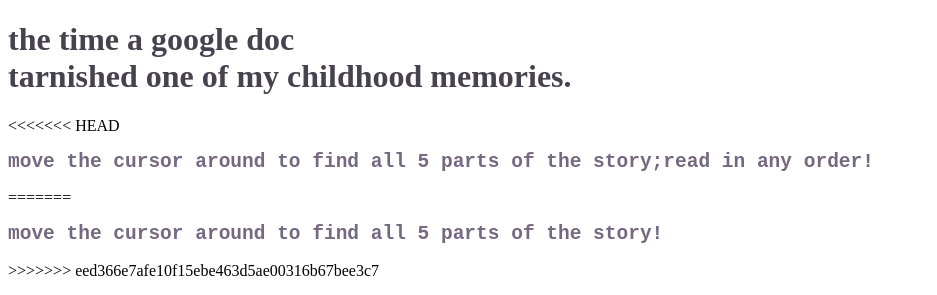
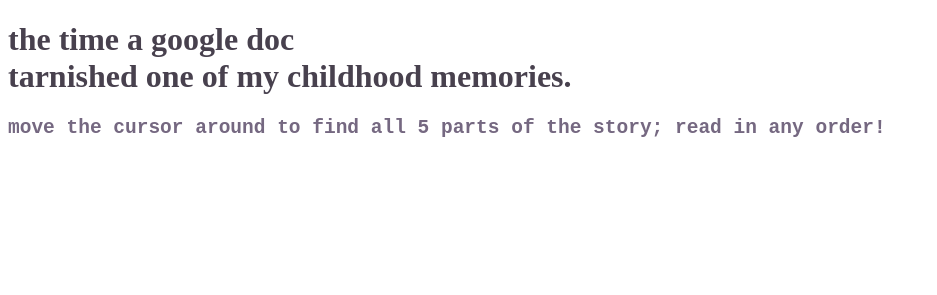
Before and after one commit to kuhoo09/InteractionS24, a plain HTML site: page nonlinear-story/index.html in a window 1280 px wide. Shown: the whole page, without its empty margins (0-937 px from the left). Drawn offline with Linux system fonts and the light colour scheme.

Commit message:
Update index.html

```diff
--- a/nonlinear-story/index.html
+++ b/nonlinear-story/index.html
@@ -11,11 +11,7 @@
 
   <h1>the time a google doc <br> tarnished one of my childhood memories. </h1>
 
-<<<<<<< HEAD
-  <h2>move the cursor around to find all 5 parts of the story;read in any order!</h2>
-=======
-  <h2>move the cursor around to find all 5 parts of the story!</h2>
->>>>>>> eed366e7afe10f15ebe463d5ae00316b67bee3c7
+  <h2>move the cursor around to find all 5 parts of the story; read in any order!</h2>
 
 <h3>Last week, <br> when randomly scrolling through my old google docs, I found a <em>newsletter</em> made by 'A' for our Google+ forum. When I tried to find the forum, I found out that Google+ wasn't a thing anymore. </h3>
 
```
